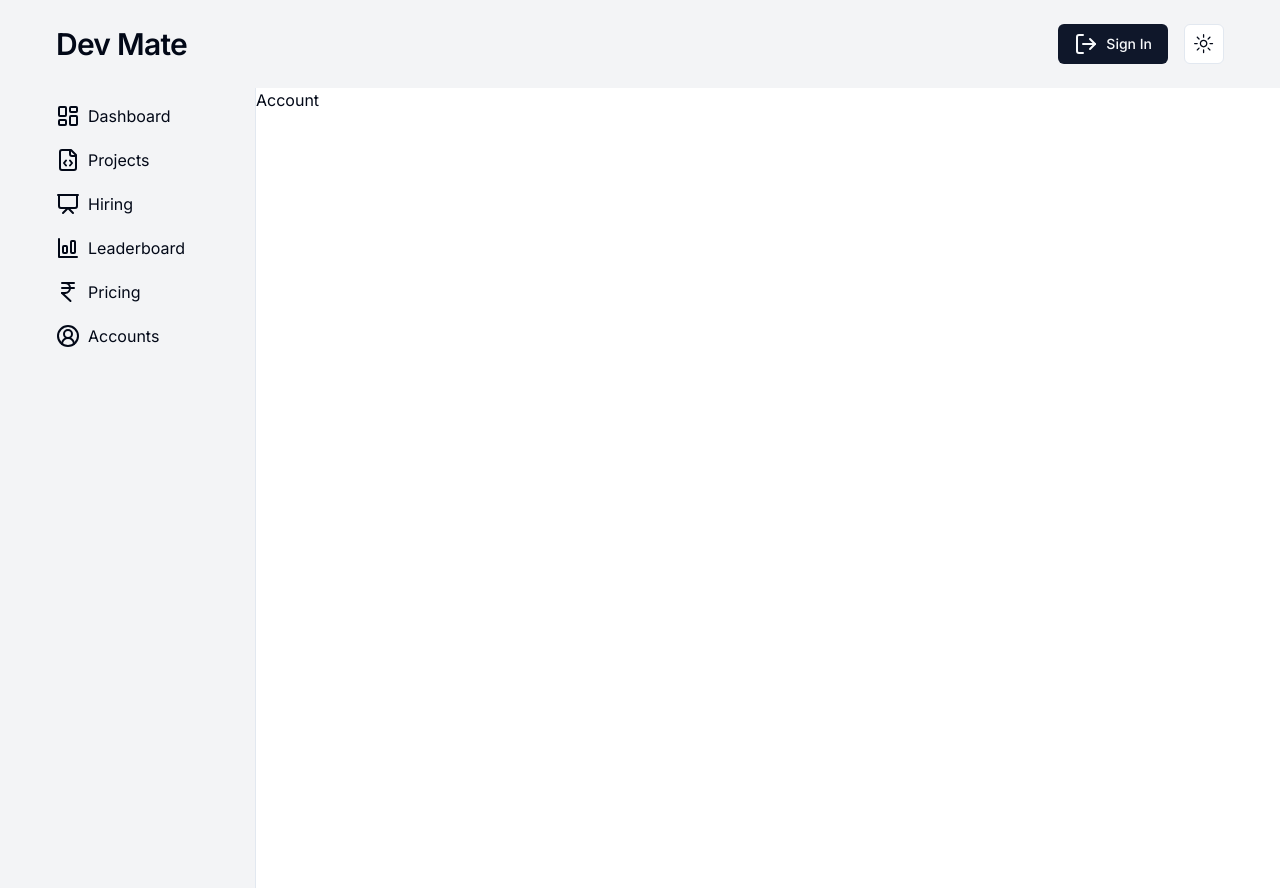
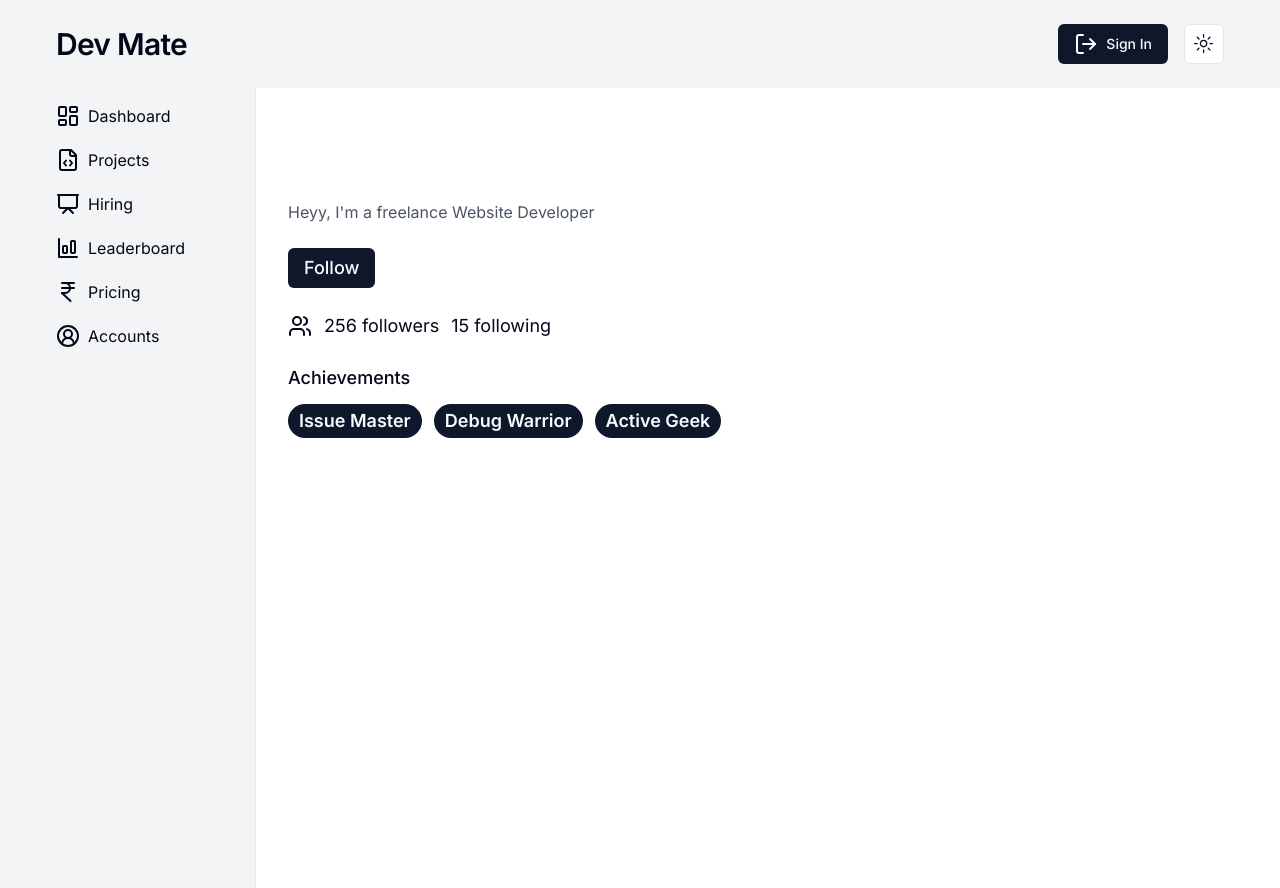
Before and after one commit to sujal666/AOH_Maha-devs, a Next.js app in the folder dev-mate/: page /accounts in a window 1280 px wide. Built offline with nearby package versions, Linux system fonts and the light colour scheme; no server answers.

Commit message:
Little updates

```diff
--- a/dev-mate/src/app/accounts/page.tsx
+++ b/dev-mate/src/app/accounts/page.tsx
@@ -1,9 +1,35 @@
-import React from 'react'
+"use client";
+import { Avatar, AvatarFallback, AvatarImage } from "@/components/ui/avatar"
+import { Button } from "@/components/ui/button";
+import { Users } from "lucide-react";
+import { signIn, signOut, useSession } from "next-auth/react";
+import Link from "next/link";
+import React from "react";
+import { Badge } from "@/components/ui/badge"
 
-const page = () => {
+function Profile() {
+  const session = useSession();
+  const isLogged = !!session.data;
   return (
-    <div>Account</div>
+    <div className="p-8">
+      <div className="my-4">
+        <Avatar className="my-5"> <AvatarImage src={session.data?.user?.image ?? ''} /></Avatar>
+        <h1 className="text-xl font-semibold">{session.data?.user?.name}</h1>
+        <p className="text-base text-gray-600">Heyy, I'm a freelance Website Developer</p>
+      </div>
+      <div className="my-6"><Button className="h-10 text-lg"><Link href={"/"}>Follow</Link></Button></div>
+      <div className="flex my-6 items-center"><Users className="mr-3" size="24" /><p className="mr-3 text-lg">256 followers</p>
+        <p className="text-lg">15 following</p></div>
+      <div className="">
+        <h1 className="text-lg font-medium mb-3">Achievements</h1>
+        <div className="space-x-3">
+          <Badge className="text-lg">Issue Master</Badge>
+          <Badge className="text-lg">Debug Warrior</Badge>
+          <Badge className="text-lg">Active Geek</Badge>
+        </div>
+      </div>
+    </div>
   )
 }
 
-export default page
+export default Profile;
--- a/dev-mate/src/app/pricing/page.tsx
+++ /dev/null
@@ -1,9 +0,0 @@
-import React from 'react'
-
-const page = () => {
-  return (
-    <div>Pricing</div>
-  )
-}
-
-export default page
--- a/dev-mate/src/components/sidebar.tsx
+++ b/dev-mate/src/components/sidebar.tsx
@@ -27,7 +27,7 @@ function SideBar() {
           Leaderboard
         </h6></Link>
 
-      <Link href="/pricing">  <h6 className=" flex gap-2 items-center  ">
+      <Link href="/pricings">  <h6 className=" flex gap-2 items-center  ">
         <IndianRupee />
           Pricing
         </h6></Link>
```
Also changed, not shown: dev-mate/src/app/pricing/action.ts (deleted).
